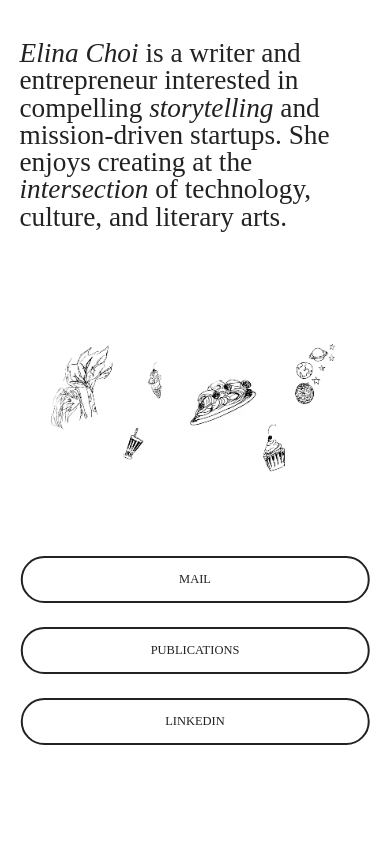
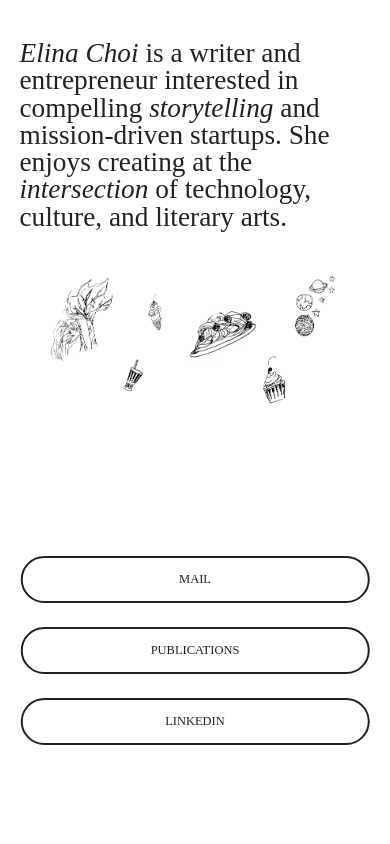
Before and after one commit to chaser164/elina-personal-website-v2, a React (Vite) app: page / in a window 390 px wide. Shown: the top 844 px of the page. Built offline with nearby package versions, Linux system fonts and the light colour scheme.

Commit message:
doodles higher

```diff
--- a/src/App.css
+++ b/src/App.css
@@ -192,7 +192,7 @@ body, html, #root {
   }
 
   .doodle-splay {
-    top: 46vh;
+    top: 32vh;
   }
 
   .articles-heading {
@@ -201,10 +201,6 @@ body, html, #root {
 
   .article-item {
     font-size: 4vw;
-  }
-
-  .doodle-splay {
-    top: 40vh;
   }
 
 }
```
